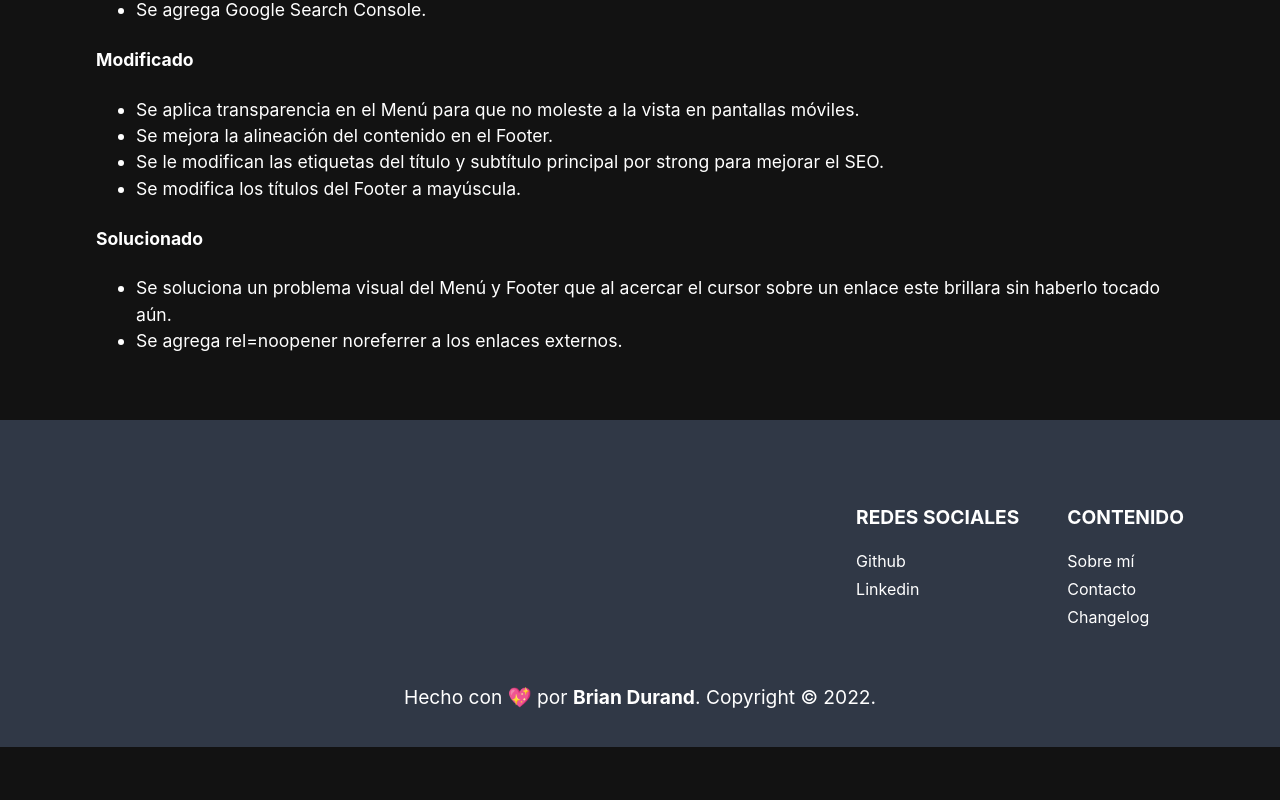
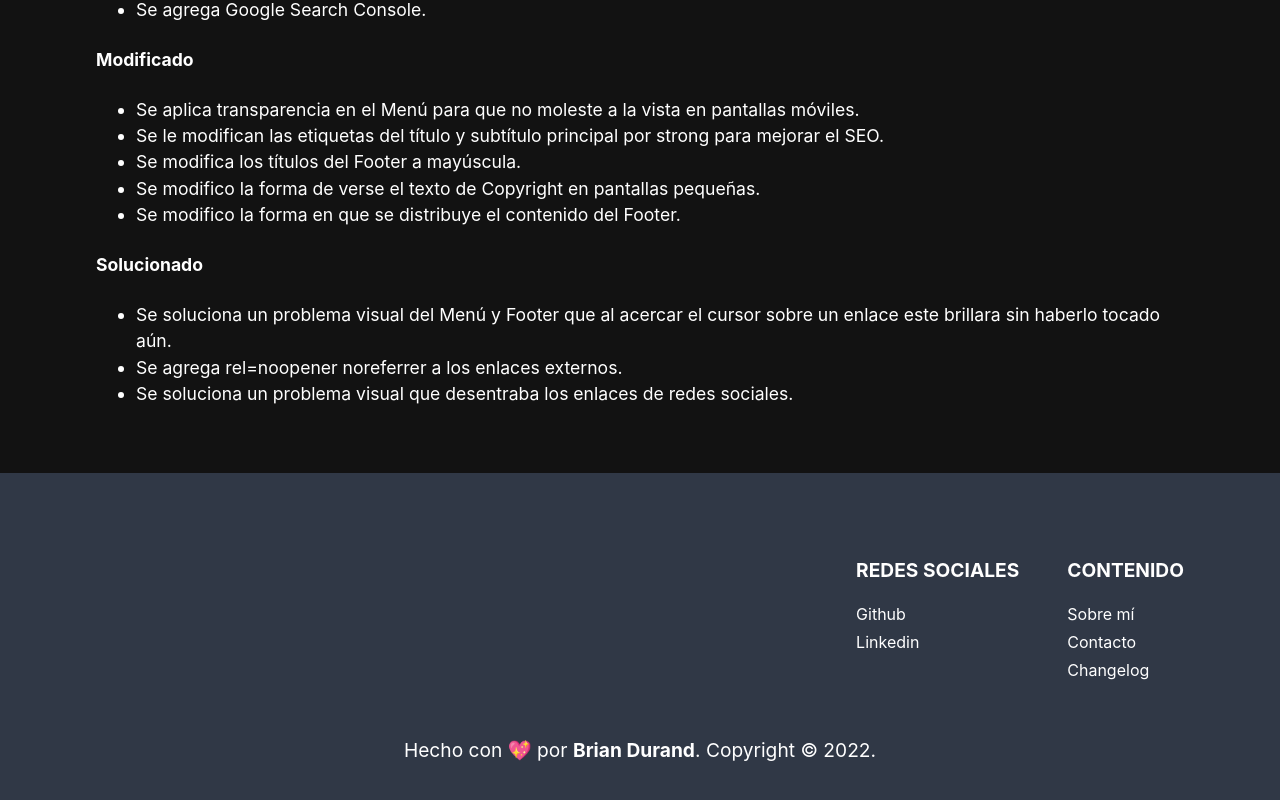
Before and after one commit to Alfacoy/D-Portafolio, a Next.js app: page /changelog in a window 1280 px wide. Shown: the part 478-1278 px from the top of the page. Before the commit the page ends 1225 px from the top, so only its background shows below. Built offline with nearby package versions, Linux system fonts and the light colour scheme.

Commit message:
[Fix] Modificaciones varias

```diff
--- a/components/Contact/style.module.css
+++ b/components/Contact/style.module.css
@@ -14,6 +14,10 @@
 
 .contact_socialMedia > p {
     margin: 0 0 2rem 0;
+}
+
+.contact_socialMedia > ul {
+    padding: 0;
 }
 
 .socialMedia__box {
--- a/components/Footer/index.jsx
+++ b/components/Footer/index.jsx
@@ -30,7 +30,7 @@ const Footer = () => {
                     </div>
                 </div>
                 <div className={`${style.footer__copyright}`}>
-                    <p>Hecho con &#128150; por <b>Brian Durand</b>. Copyright © {year}.</p>
+                    <p>Hecho con &#128150; por <b>Brian Durand</b>. <span>Copyright © {year}.</span></p>
                 </div>
             </div>
         </footer>
--- a/components/Footer/style.module.css
+++ b/components/Footer/style.module.css
@@ -46,6 +46,10 @@
     text-align: center;
 }
 
+.footer__copyright>p>span {
+    display: block;
+}
+
 /*THEME*/
 .footer_light{
     color: #fff;
@@ -60,30 +64,27 @@
 @media screen and (min-width: 500px) {
     .footer__content {
             display: flex;
-            justify-content: flex-end;
+            justify-content: space-around;
         }
 
-        .footer__content > div > ul {
-            text-align: left;
-        }
-
-        .footer__content > div {
-            margin-left: 3rem;
-        }
 }
 
 @media screen and (min-width: 800px){
     .footer__content {
-        display: flex;
-        justify-content: flex-end;
-    }
+            display: flex;
+            justify-content: flex-end;
+        }
 
-    .footer__content > div > ul  {
+    .footer__content>div>ul {
         text-align: left;
     }
 
-    .footer__content > div {
+    .footer__content>div {
         margin-left: 3rem;
+    }
+
+    .footer__copyright>p>span {
+        display: inline-block;
     }
 }
 
--- a/package.json
+++ b/package.json
@@ -1,6 +1,6 @@
 {
   "name": "frontend",
-  "version": "0.1.0",
+  "version": "1.0.0",
   "private": true,
   "scripts": {
     "dev": "next dev",
--- a/pages/changelog.jsx
+++ b/pages/changelog.jsx
@@ -24,14 +24,16 @@ export default function Home() {
                     <h4>Modificado</h4>
                     <ul>
                         <li>Se aplica transparencia en el Menú para que no moleste a la vista en pantallas móviles.</li>
-                        <li>Se mejora la alineación del contenido en el Footer.</li>
                         <li>Se le modifican las etiquetas del título y subtítulo principal por strong para mejorar el SEO.</li>
                         <li>Se modifica los títulos del Footer a mayúscula.</li>
+                        <li>Se modifico la forma de verse el texto de Copyright en pantallas pequeñas.</li>
+                        <li>Se modifico la forma en que se distribuye el contenido del Footer.</li>
                     </ul>
                     <h4>Solucionado</h4>
                     <ul>
                         <li>Se soluciona un problema visual del Menú y Footer que al acercar el cursor sobre un enlace este brillara sin haberlo tocado aún.</li>
                         <li>Se agrega rel=noopener noreferrer a los enlaces externos.</li>
+                        <li>Se soluciona un problema visual que desentraba los enlaces de redes sociales.</li>
                     </ul>
                 </section>
             </article>
```
